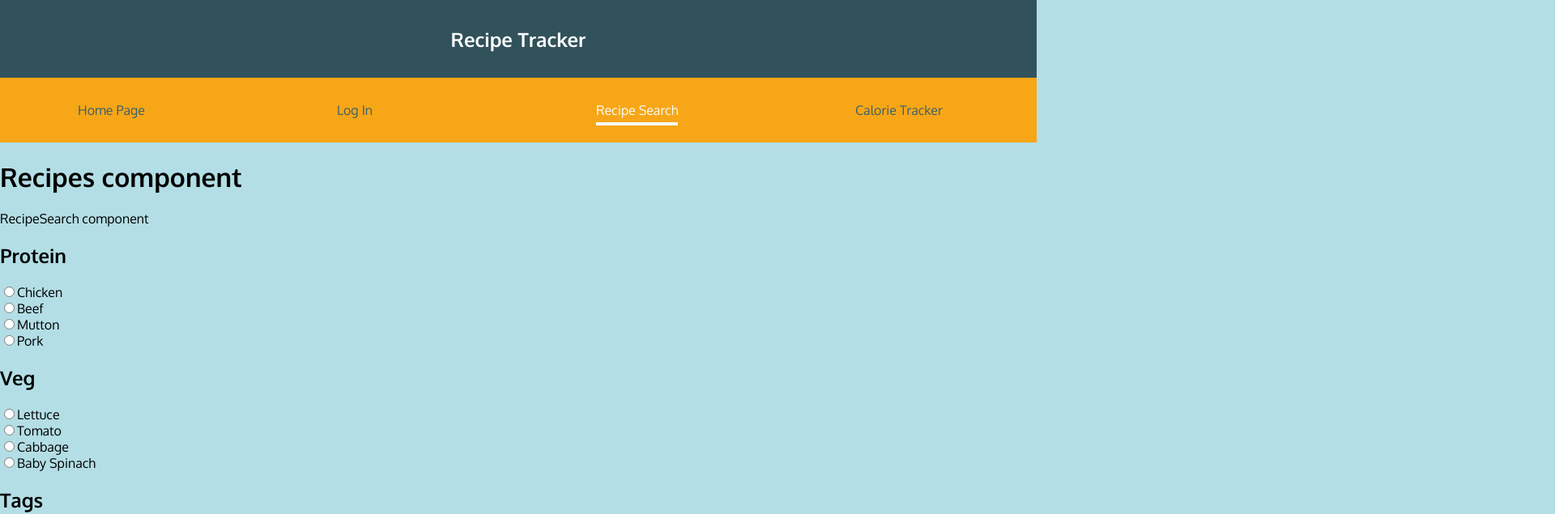
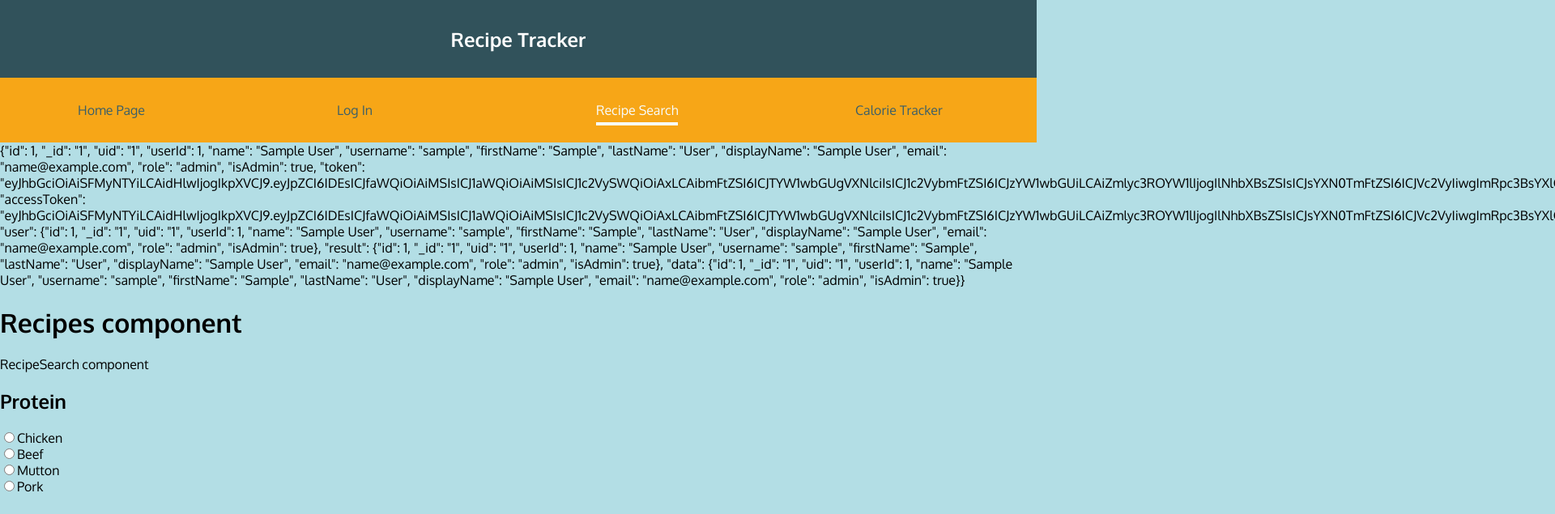
Before and after one commit to viviankwok/thisisatracker, a React (Create React App) app in the folder client/: page /Recipes in a window 1280 px wide. Shown: the top 635 px of the page at 81% size, 1920 px wide, since content can reach past the window. Built offline with nearby package versions, Linux system fonts and the light colour scheme; sample sign-in values are in the browser's storage.

Commit message:
Update - Protected Routes, Login, View

```diff
--- a/client/src/App.js
+++ b/client/src/App.js
@@ -1,5 +1,6 @@
 import React from "react";
 import { Route, Navigate, Routes } from "react-router-dom";
+import RequireLogin from "./components/RequireLogin";
 import NavBar from "./components/NavBar";
 import Main from "./components/Main";
 import Recipes from "./components/Recipes";
@@ -18,8 +19,12 @@ function App() {
           <Route path="/" element={<Navigate replace to="/Main" />} />
           <Route path="/Main" element={<Main />} />
           <Route path="/Login" element={<Login />} />
-          <Route path="/Recipes" element={<Recipes />} />
-          <Route path="/CalorieTracker" element={<CalorieTracker />} />
+
+          {/* Protect these routes with RequireLogin */}
+          <Route element={<RequireLogin />}>
+            <Route path="/Recipes" element={<Recipes />} />
+            <Route path="/CalorieTracker" element={<CalorieTracker />} />
+          </Route>
         </Routes>
       </main>
     </div>
--- /dev/null
+++ b/client/src/components/RequireLogin.js
@@ -0,0 +1,22 @@
+import React, { useState } from "react";
+import { useLocation, Navigate, Outlet } from "react-router-dom";
+
+const RequireLogin = () => {
+  const storedLogin = localStorage.getItem("loginAccess");
+  const [accessToken, setAccessToken] = useState(storedLogin);
+
+  console.log(accessToken);
+  const location = useLocation();
+  return (
+    <div>
+      {accessToken}
+      {accessToken ? (
+        <Outlet />
+      ) : (
+        <Navigate to="/Login" state={{ from: location }} replace />
+      )}
+    </div>
+  );
+};
+
+export default RequireLogin;
--- a/client/src/components/View.js
+++ b/client/src/components/View.js
@@ -5,7 +5,6 @@ const View = () => {
   const reactCtx = useContext(ReactContext);
   const [isLoading, setIsLoading] = useState(false);
   const [viewData, setViewData] = useState({});
-  // const [accessToken, setAccessToken] = useState();
 
   const handleViewSubmit = (event) => {
     event.preventDefault();
@@ -13,9 +12,13 @@ const View = () => {
     fetchViewUsers();
   };
 
+  // Working
   const accessToken = reactCtx.loginData;
 
   //   const access_token = setAccessToken(reactCtx.loginData);
+
+  // const storedLogin = localStorage.getItem("loginData");
+  // const [accessToken, setAccessToken] = useState(storedLogin);
 
   console.log(accessToken);
   const fetchViewUsers = async () => {
--- a/client/src/index.css
+++ b/client/src/index.css
@@ -53,3 +53,7 @@ body {
   background-color: red;
   display: inline;
 }
+
+#logout {
+  margin-left: 65%;
+}
```
